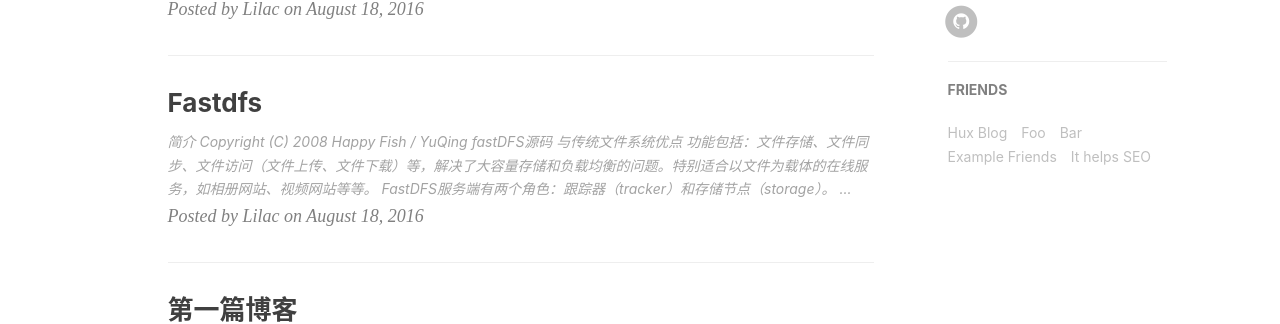
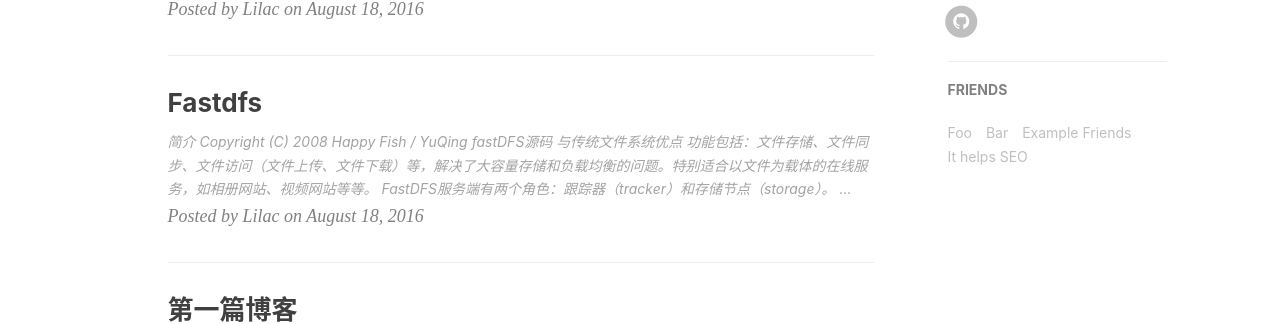
Before and after one commit to Qoiuy/qoiuy.github.io, a Jekyll site: the page built from index.html, in a window 1280 px wide. Shown: the part 843-1167 px from the top of the page. Built offline with Jekyll 4.4.1, drawn with Linux system fonts in a browser that asks for light colours; nearby versions of some CDN libraries; the list of posts is cut into pages by our own code; comment, search, counter and statistics services are not loaded.

```diff
--- a/_config.yml
+++ b/_config.yml
@@ -58,7 +58,7 @@ duoshuo_share: true                     # set to false if you want to use Commen
 ba_track_id: 4cc1f2d8f3067386cc5cdb626a202900
 # Google Analytics
 ga_track_id: 'UA-49627206-1'            # Format: UA-xxxxxx-xx
-ga_domain: huangxuan.me
+ga_domain: www.qoiuy.com
 
 
 
@@ -78,9 +78,6 @@ featured-condition-size: 1              # A tag will be featured if the size of
 # Friends
 friends: [
     {
-        title: "Hux Blog",
-        href: "http://huangxuan.me"
-    },{
         title: "Foo",
         href: "#"
     },{
```
